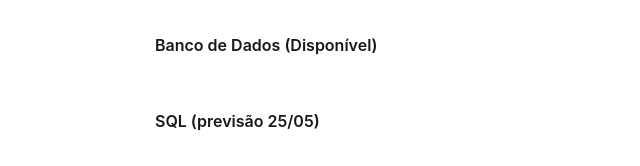
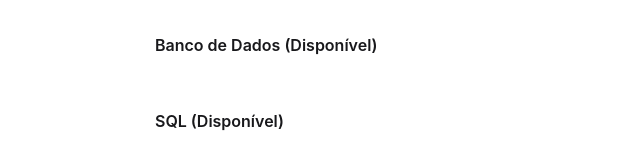
Before and after one commit to klucass/tifacilitada-site, an Astro site: page /materiais/fluencia-em-dados-sefaz-ce in a window 1280 px wide. Shown: the part 982-1148 px from the top of the page, 329-969 px from the left. Built offline with nearby package versions, Linux system fonts and the light colour scheme; Astro itself is replaced by a stand-in of ours.

Commit message:
sql sefaz ce disponivel

```diff
--- a/src/pages/materiais/fluencia-em-dados-sefaz-ce.astro
+++ b/src/pages/materiais/fluencia-em-dados-sefaz-ce.astro
@@ -84,7 +84,7 @@ title: "Fluência em Dados - Sefaz CE";
         </div>
 
         <div tabindex="0" class="collapse collapse-plus bg-base-100 mb-5">
-          <div class="collapse-title font-semibold">SQL (previsão 25/05)</div>
+          <div class="collapse-title font-semibold">SQL (Disponível)</div>
           <div class="collapse-content text-sm">
             <ul>
               <li>DQL</li>
```
